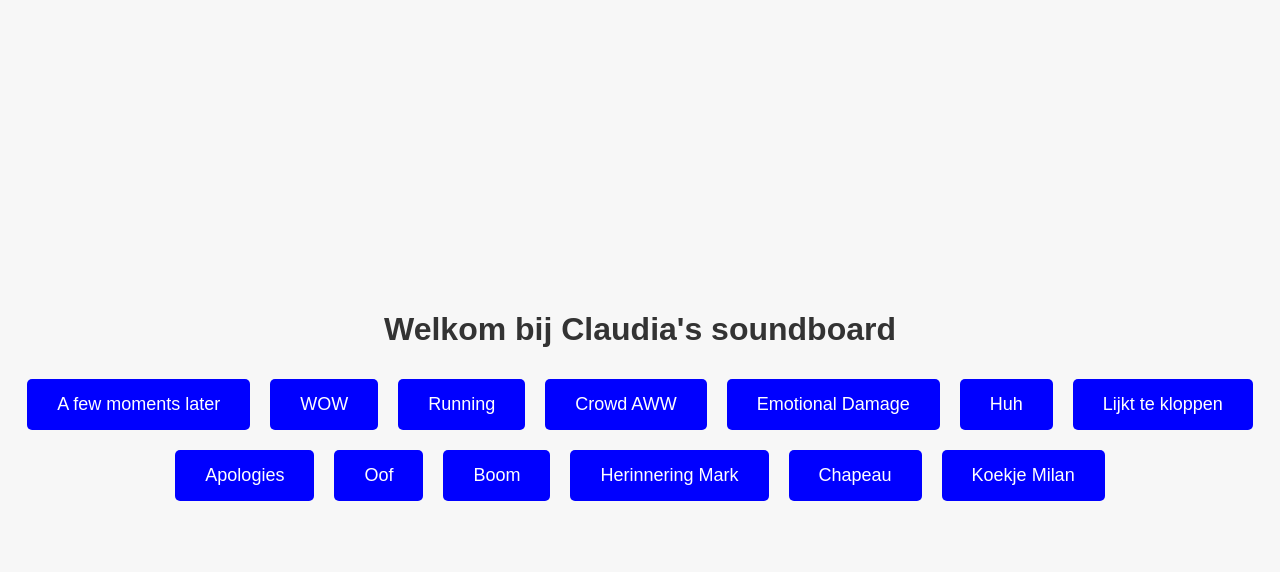
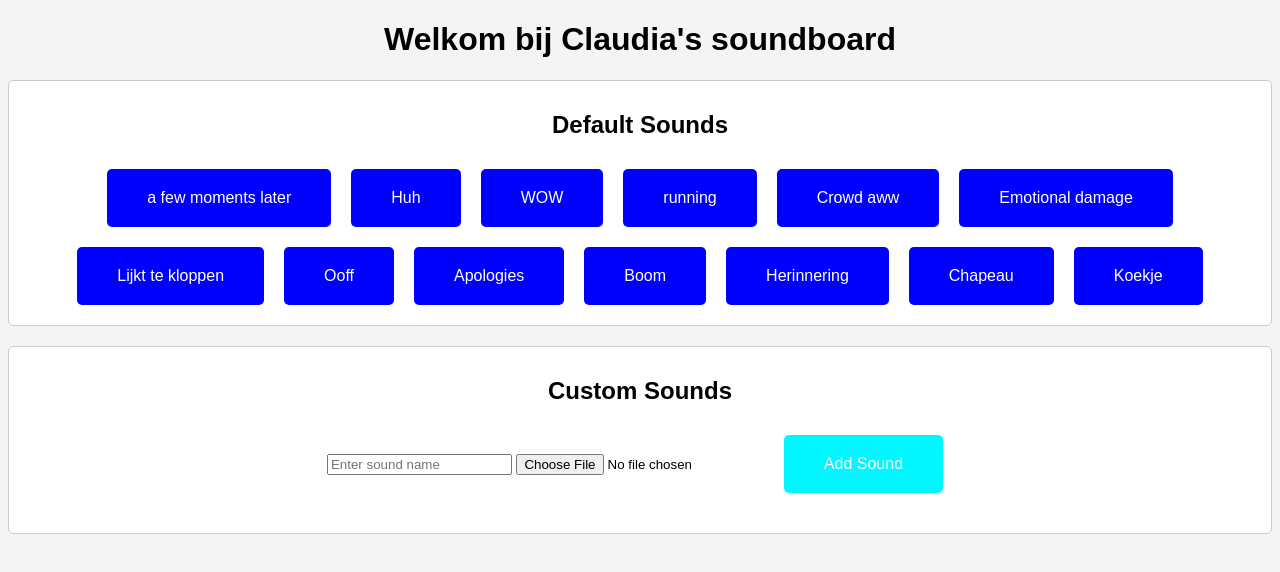
Before and after one commit to KreupelSchaap8/Sound-Board, a plain HTML site: page index.html in a window 1280 px wide. Drawn offline with Linux system fonts and the light colour scheme.

Commit message:
add custom sounds

```diff
--- a/index.html
+++ b/index.html
@@ -8,6 +8,21 @@
 </head>
 <body>
     <h1>Welkom bij Claudia's soundboard</h1>
+    <div class="section">
+        <h2>Default Sounds</h2>
+        <div class="soundboard" id="defaultSoundboard"></div>
+    </div>
+
+    <div class="section">
+        <h2>Custom Sounds</h2>
+        <input type="text" id="soundName" placeholder="Enter sound name">
+        <input type="file" id="soundFile" accept="audio/*">
+        <button class ="add-button" onclick="addSound()">Add Sound</button>
+        <div class="soundboard" id="soundboard"></div>
+    </div>
+    <script src="script.js"></script>
+
+    <!-- <h2>Default sounds</h2>
     <div class="sound-buttons-container">
         <button class="sound-button" onclick="playSound('sounds/a-few-moments-later.mp3')">A few moments later</button>
         <button class="sound-button" onclick="playSound('sounds/Anime-WOW-Sound-Effect.mp3')">WOW</button>
@@ -27,5 +42,15 @@
     </div>
     <audio id="audioPlayer" src=""></audio>
     <script src="script.js"></script>
+    <div>
+    <h2>Add my own sounds</h2>
+    <input type="text" id="soundName" placeholder="Enter sound name">
+    <input type="file" id="soundFile" accept="audio/*">
+    <button class="sound-button" onclick="addSound()">Add Sound</button>
+    <br>
+    </div>
+    <div class="soundboard" id="soundboard"></div> -->
+
+
 </body>
 </html>
--- a/script.js
+++ b/script.js
@@ -1,5 +1,98 @@
-function playSound(soundFile) {
-    var audioPlayer = document.getElementById("audioPlayer");
-    audioPlayer.src = soundFile;
-    audioPlayer.play();
+const hardcodedSounds = [
+    { name: "a few moments later", src: "sounds/a-few-moments-later.mp3" },
+    { name: "Huh", src: "sounds/Huh.mp3" },
+    { name: "WOW", src: "sounds/Anime-WOW-Sound-Effect.mp3"   },
+    { name: "running", src: "sounds/Cartoon-Running.mp3" },
+    { name: "Crowd aww", src: "sounds/Crowd-Aww.mp3" },
+    { name: "Emotional damage", src: "sounds/Emotional-Damage-Sound-Effect.mp3" },
+    { name: "Lijkt te kloppen", src: "sounds/Voicy_Het Lijkt Te Kloppen.mp3" },
+    { name: "Ooff", src: "sounds/Minecraft-Damage-Oof.mp3" },
+    { name: "Apologies", src: "sounds/Apologies.mp3" },
+    { name: "Boom", src: "sounds/Vine-boom.mp3" },
+    { name: "Herinnering", src: "sounds/Voicy_Herinnering Aan.mp3" },
+    { name: "Chapeau", src: "sounds/Voicy_Dus Chapeau.mp3" },
+    { name: "Koekje", src: "sounds/watisdezekoekje.mp3" },
+];
+
+function playSound(soundId) {
+    const sound = document.getElementById(soundId);
+    sound.currentTime = 0; // Reset audio to start
+    sound.play();
 }
+
+function saveSounds(sounds) {
+    localStorage.setItem("soundboard", JSON.stringify(sounds));
+}
+
+function loadSounds() {
+    const savedSounds = JSON.parse(localStorage.getItem("soundboard")) || [];
+    savedSounds.forEach(({ name, base64 }) => {
+        addSoundToBoard(name, base64, false);
+    });
+}
+
+function removeSound(name) {
+    let savedSounds = JSON.parse(localStorage.getItem("soundboard")) || [];
+    savedSounds = savedSounds.filter(sound => sound.name !== name);
+    saveSounds(savedSounds);
+    document.getElementById(`btn-${name.replace(/\s+/g, '-')}`).remove();
+    document.getElementById(`sound-${name.replace(/\s+/g, '-')}`).remove();
+}
+
+function addSoundToBoard(name, src, save = true, isDefault = false) {
+    const soundId = `sound-${name.replace(/\s+/g, '-')}`;
+
+    let soundElement = document.createElement("audio");
+    soundElement.id = soundId;
+    soundElement.src = src;
+    document.body.appendChild(soundElement);
+
+    const buttonContainer = document.createElement("div");
+    buttonContainer.id = `btn-${name.replace(/\s+/g, '-')}`;
+
+    const button = document.createElement("button");
+    button.className = "sound-button";
+    button.textContent = name;
+    button.onclick = () => playSound(soundId);
+
+    buttonContainer.appendChild(button);
+
+    if (!isDefault) {
+        const removeButton = document.createElement("button");
+        removeButton.className = "remove-btn";
+        removeButton.textContent = "X";
+        removeButton.onclick = () => removeSound(name);
+        buttonContainer.appendChild(removeButton);
+    }
+
+    document.getElementById(isDefault ? "defaultSoundboard" : "soundboard").appendChild(buttonContainer);
+
+    if (save) {
+        const savedSounds = JSON.parse(localStorage.getItem("soundboard")) || [];
+        savedSounds.push({ name, base64: src });
+        saveSounds(savedSounds);
+    }
+}
+
+function addSound() {
+    const soundName = document.getElementById("soundName").value;
+    const soundFile = document.getElementById("soundFile").files[0];
+
+    if (!soundName || !soundFile) {
+        alert("Please enter a sound name and select a file.");
+        return;
+    }
+
+    const reader = new FileReader();
+    reader.readAsDataURL(soundFile);
+    reader.onload = function(event) {
+        addSoundToBoard(soundName, event.target.result);
+    };
+}
+
+document.addEventListener("DOMContentLoaded", () => {
+    hardcodedSounds.forEach(({ name, src }) => {
+        addSoundToBoard(name, src, false, true);
+    });
+    loadSounds();
+});
--- a/styles.css
+++ b/styles.css
@@ -1,37 +1,52 @@
-
 body {
     font-family: Arial, sans-serif;
-    background-color: #f7f7f7;
-    display: flex;
-    flex-direction: column;
-    align-items: center;
-    justify-content: center;
-    height: 100vh;
-    margin: 0;
+    text-align: center;
+    background-color: #f4f4f4;
 }
-
-h1 {
-    color: #333;
-}
-
-.sound-button {
-    background-color: #0000ff;
-    color: white;
-    font-size: 18px;
-    padding: 15px 30px;
-    margin: 10px;
-    border: none;
-    border-radius: 5px;
-    cursor: pointer;
-    transition: background-color 0.3s ease;
-}
-
-.sound-button:hover {
-    background-color: #0000ff;
-}
-
-.sound-buttons-container {
+.soundboard {
     display: flex;
     flex-wrap: wrap;
     justify-content: center;
+    margin-top: 20px;
 }
+.sound-button {
+    margin: 10px;
+    padding: 20px 40px;
+    font-size: 16px;
+    cursor: pointer;
+    border: none;
+    background-color: #0000FF;
+    color: white;
+    border-radius: 5px;
+    position: relative;
+}
+.add-button {
+    margin: 10px;
+    padding: 20px 40px;
+    font-size: 16px;
+    cursor: pointer;
+    border: none;
+    background-color: #00f7ff;
+    color: white;
+    border-radius: 5px;
+    position: relative;
+}
+.button:hover {
+    background-color: #0000FF;
+}
+.remove-btn {
+    margin-left: 10px;
+    background-color: red;
+    color: white;
+    border: none;
+    padding: 5px 10px;
+    cursor: pointer;
+    border-radius: 5px;
+}
+.section {
+    margin-top: 20px;
+    padding: 10px;
+    border: 1px solid #ccc;
+    border-radius: 5px;
+    background-color: white;
+}
```
